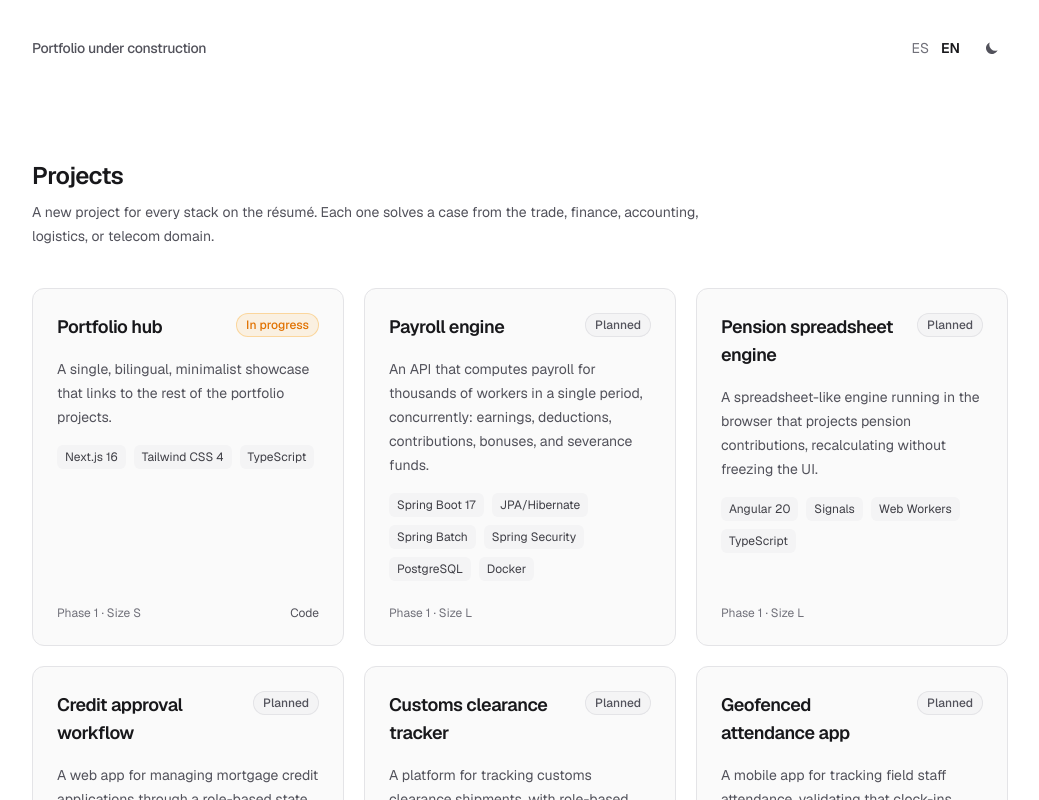
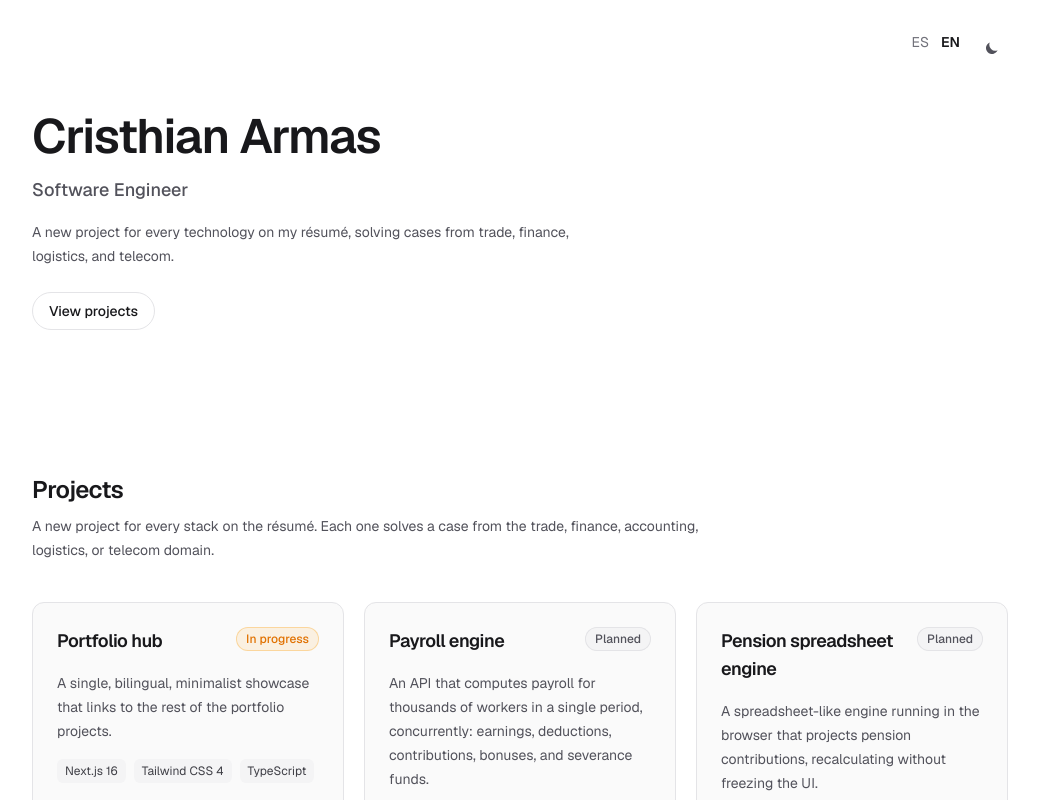
Before and after one commit to cris071198/portafolio-hub, a Next.js app: page /en in a window 1280 px wide. Shown: the top 800 px of the page, without its empty margins (120-1159 px from the left). Built offline with nearby package versions, Linux system fonts and the light colour scheme.

Commit message:
Add Hero section with CTA to projects

```diff
--- a/src/app/[lang]/layout.tsx
+++ b/src/app/[lang]/layout.tsx
@@ -50,7 +50,7 @@ export default async function RootLayout({
     <html
       lang={lang}
       suppressHydrationWarning
-      className={`${geistSans.variable} ${geistMono.variable} h-full antialiased`}
+      className={`${geistSans.variable} ${geistMono.variable} h-full antialiased motion-safe:scroll-smooth`}
     >
       <head>
         <script dangerouslySetInnerHTML={{ __html: themeInitScript }} />
--- a/src/app/[lang]/page.tsx
+++ b/src/app/[lang]/page.tsx
@@ -2,6 +2,7 @@ import { locales, type Locale } from "@/i18n/config";
 import { getDictionary } from "@/i18n/dictionaries";
 import { LanguageSwitcher } from "@/components/language-switcher";
 import { ThemeToggle } from "@/components/theme-toggle";
+import { HeroSection } from "@/components/hero-section";
 import { ProjectsSection } from "@/components/projects-section";
 
 export default async function Home({ params }: PageProps<"/[lang]">) {
@@ -10,18 +11,15 @@ export default async function Home({ params }: PageProps<"/[lang]">) {
 
   return (
     <div className="flex flex-1 flex-col items-center">
-      <header className="flex w-full max-w-5xl items-center justify-between px-6 py-8">
-        <p className="text-sm font-medium tracking-tight text-muted-foreground">
-          {dict.greeting}
-        </p>
-        <div className="flex items-center gap-4">
-          <LanguageSwitcher locales={locales} currentLang={lang as Locale} />
-          <ThemeToggle
-            toLightLabel={dict.themeToggleToLight}
-            toDarkLabel={dict.themeToggleToDark}
-          />
-        </div>
-      </header>
+      <nav className="flex w-full max-w-5xl justify-end gap-4 px-6 py-8">
+        <LanguageSwitcher locales={locales} currentLang={lang as Locale} />
+        <ThemeToggle
+          toLightLabel={dict.themeToggleToLight}
+          toDarkLabel={dict.themeToggleToDark}
+        />
+      </nav>
+
+      <HeroSection dict={dict} />
 
       <ProjectsSection lang={lang as Locale} dict={dict} />
     </div>
--- /dev/null
+++ b/src/components/hero-section.tsx
@@ -0,0 +1,23 @@
+import type { Dictionary } from "@/i18n/dictionaries";
+
+export function HeroSection({ dict }: { dict: Dictionary }) {
+  return (
+    <section className="animate-fade-in-up flex w-full max-w-5xl flex-col gap-4 px-6 pb-20 pt-4">
+      <h1 className="text-4xl font-semibold tracking-tight text-foreground sm:text-5xl">
+        Cristhian Armas
+      </h1>
+      <p className="text-lg font-medium text-muted-foreground">
+        {dict.heroRole}
+      </p>
+      <p className="max-w-xl text-sm leading-6 text-muted-foreground">
+        {dict.heroTagline}
+      </p>
+      <a
+        href="#projects"
+        className="mt-2 w-fit rounded-full border border-border px-4 py-2 text-sm font-medium text-foreground transition-colors duration-150 hover:bg-chip"
+      >
+        {dict.heroCta}
+      </a>
+    </section>
+  );
+}
--- a/src/components/projects-section.tsx
+++ b/src/components/projects-section.tsx
@@ -20,7 +20,7 @@ export function ProjectsSection({
   const sorted = [...projects].sort((a, b) => a.order - b.order);
 
   return (
-    <section className="w-full max-w-5xl px-6 py-16">
+    <section id="projects" className="w-full max-w-5xl scroll-mt-8 px-6 py-16">
       <div className="mb-10 max-w-2xl">
         <h2 className="text-2xl font-semibold tracking-tight text-foreground">
           {dict.projectsHeading}
--- a/src/i18n/dictionaries.ts
+++ b/src/i18n/dictionaries.ts
@@ -2,8 +2,10 @@ import type { Locale } from "./config";
 
 const dictionaries = {
   es: {
-    greeting: "Portafolio en construcción",
-    switchToLabel: "English",
+    heroRole: "Ingeniero de software",
+    heroTagline:
+      "Un proyecto nuevo por cada tecnología de mi CV, resolviendo casos de comercio exterior, finanzas, logística y telecom.",
+    heroCta: "Ver proyectos",
     projectsHeading: "Proyectos",
     projectsSubheading:
       "Un proyecto nuevo por cada stack del CV. Cada uno resuelve un caso del dominio de comercio exterior, finanzas, contabilidad, logística o telecom.",
@@ -18,8 +20,10 @@ const dictionaries = {
     themeToggleToDark: "Cambiar a tema oscuro",
   },
   en: {
-    greeting: "Portfolio under construction",
-    switchToLabel: "Español",
+    heroRole: "Software Engineer",
+    heroTagline:
+      "A new project for every technology on my résumé, solving cases from trade, finance, logistics, and telecom.",
+    heroCta: "View projects",
     projectsHeading: "Projects",
     projectsSubheading:
       "A new project for every stack on the résumé. Each one solves a case from the trade, finance, accounting, logistics, or telecom domain.",
```
